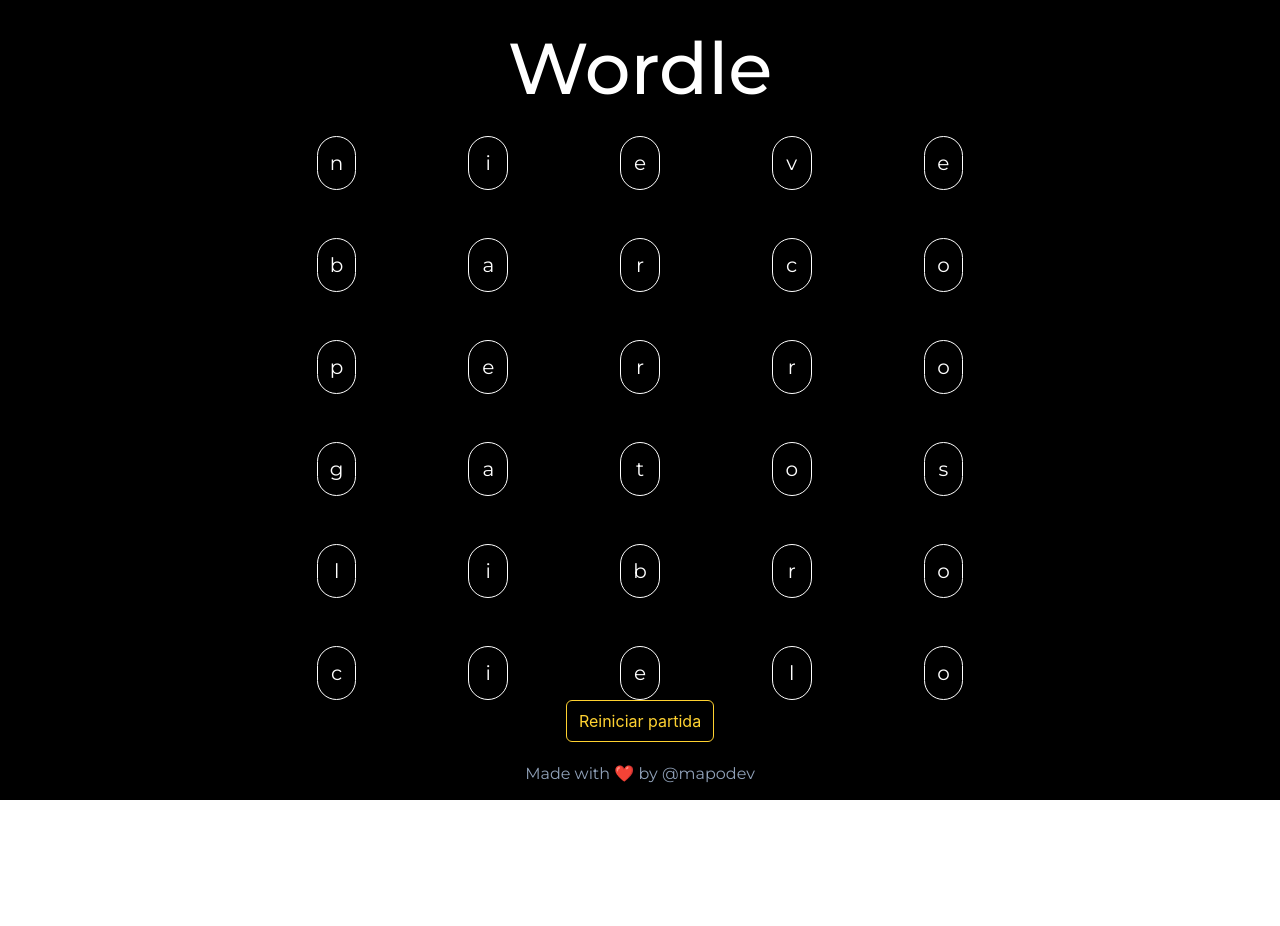
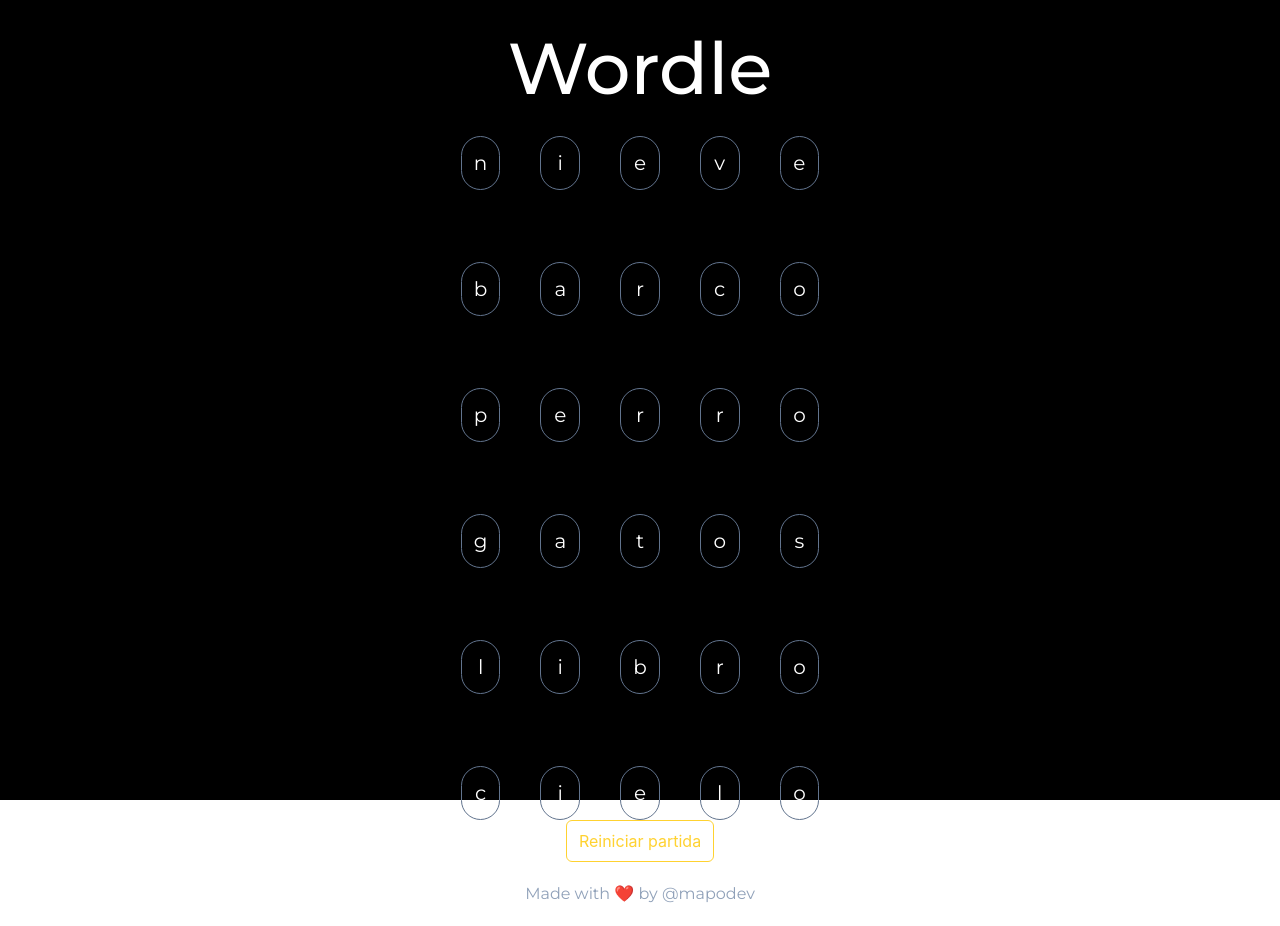
Before and after one commit to mario4off/wordle, a React (Vite) app: page / in a window 1280 px wide. Before the commit the page ends 806 px from the top, so only its background shows below. Built offline with nearby package versions, Linux system fonts and the light colour scheme.

Commit message:
feature: refactor board component to use WordsGrid for word display

```diff
--- a/src/components/board.tsx
+++ b/src/components/board.tsx
@@ -2,6 +2,7 @@
 import words from "../config/words-list.json";
 import RandomGameButton from "./random-game-button";
 import { getRandomWords } from "../services/wordsService";
+import WordsGrid from "./words-grid";
 
 export default function Board() {
   const [randomWords, setRandomWords] = useState<string[]>(
@@ -10,18 +11,7 @@
 
   return (
     <section className="px-12 flex flex-col items-center">
-      <header className="grid grid-cols-5 gap-x-28 gap-y-12">
-        {randomWords.map((word) =>
-          word.split("").map((char, i) => (
-            <div
-              className=" text-center border rounded-3xl border-white p-3"
-              key={i}
-            >
-              <p className="text-xl text-white text-extrabold">{char}</p>
-            </div>
-          )),
-        )}
-      </header>
+      <WordsGrid words={randomWords} />
 
       <RandomGameButton onClick={() => setRandomWords(getRandomWords(words))} />
     </section>
--- /dev/null
+++ b/src/components/words-grid.tsx
@@ -0,0 +1,16 @@
+export default function WordsGrid({ words }: { words: string[] }) {
+  return (
+    <div className="grid grid-cols-5 gap-x-10 gap-y-18">
+      {words.map((word) =>
+        word.split("").map((char, i) => (
+          <div
+            className=" text-center border rounded-3xl border-slate-500 p-3"
+            key={i}
+          >
+            <p className="text-xl text-white text-extrabold">{char}</p>
+          </div>
+        )),
+      )}
+    </div>
+  );
+}
```
